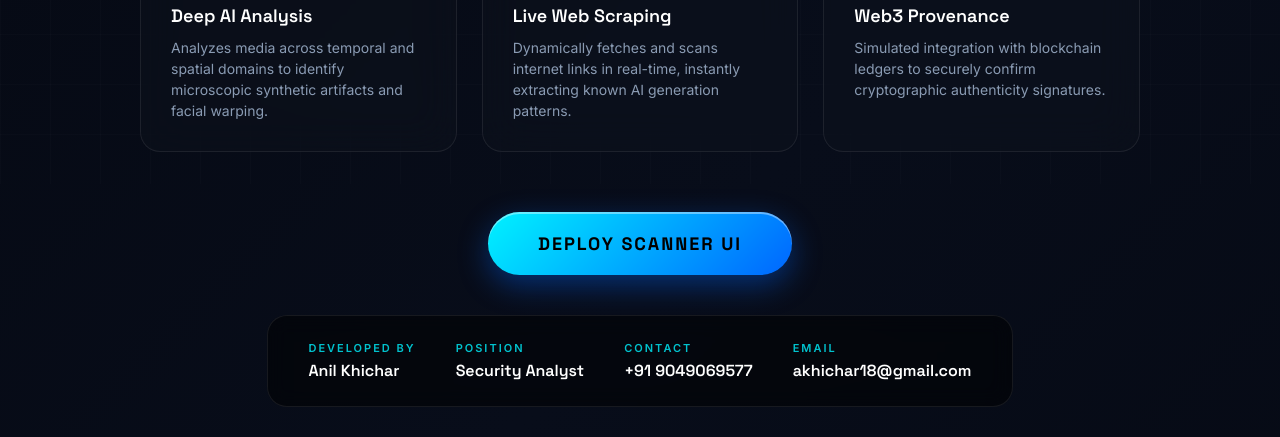
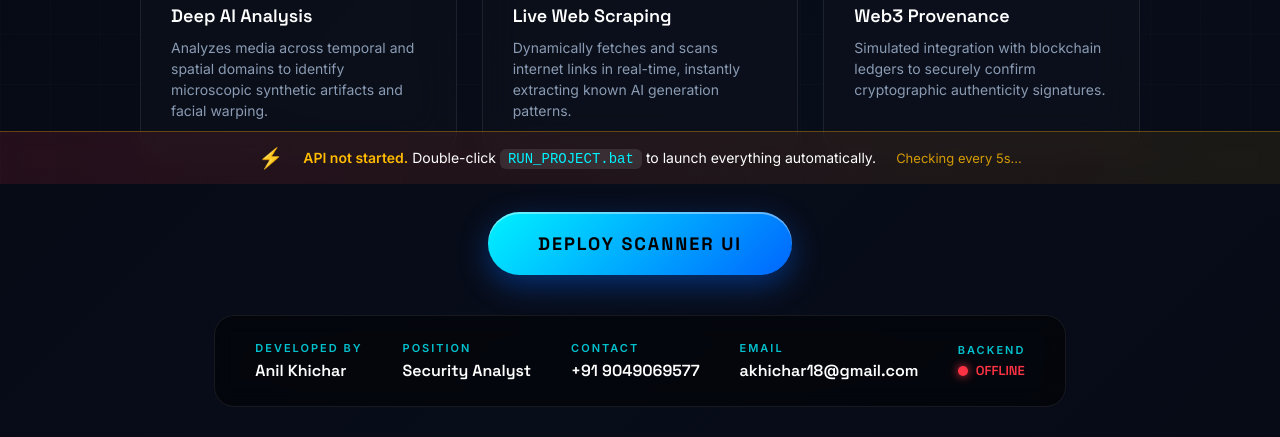
Before and after one commit to AK181045/Sentinels-of-Integrity, a browser extension: page index.html in a window 1280 px wide. Shown: the part 616-1053 px from the top of the page. Drawn offline with Linux system fonts and the light colour scheme; no server answers.

Commit message:
Changes made to make API online by doiuble click

```diff
--- a/index.html
+++ b/index.html
@@ -286,7 +286,7 @@
             </div>
         </div>
 
-        <a href="visual_demo.html" class="launch-btn">DEPLOY SCANNER UI</a>
+        <a href="visual_demo.html" class="launch-btn" id="launch-btn">DEPLOY SCANNER UI</a>
 
     </div>
 
@@ -307,6 +307,84 @@
             <span class="dev-label">Email</span>
             <span class="dev-value">akhichar18@gmail.com</span>
         </div>
+        <!-- API status pill -->
+        <div class="dev-col" style="margin-left:auto;">
+            <span class="dev-label">Backend</span>
+            <span class="dev-value" id="home-api-dot" style="display:flex;align-items:center;gap:8px;">
+                <span id="home-dot" style="width:10px;height:10px;border-radius:50%;background:#ffbb00;box-shadow:0 0 8px #ffbb00;display:inline-block;transition:all 0.4s;"></span>
+                <span id="home-status" style="font-size:13px;transition:all 0.4s;">CONNECTING</span>
+            </span>
+        </div>
     </div>
+
+    <!-- ── API Offline Banner ─────────────────────────────────────────────── -->
+    <div id="api-banner" style="
+        position:fixed; bottom:0; left:0; right:0;
+        background:linear-gradient(90deg,rgba(255,51,68,0.12),rgba(255,187,0,0.08));
+        border-top:1px solid rgba(255,187,0,0.3);
+        padding:14px 30px;
+        display:flex; align-items:center; justify-content:center; gap:20px;
+        backdrop-filter:blur(10px);
+        z-index:999;
+        font-family:'Inter',sans-serif;
+        font-size:14px;
+        transition:transform 0.5s cubic-bezier(0.16,1,0.3,1), opacity 0.5s;
+    ">
+        <span style="font-size:20px;">⚡</span>
+        <span style="color:#fff;">
+            <strong style="color:#ffbb00;">API not started.</strong>
+            Double-click <code style="background:rgba(255,255,255,0.1);padding:2px 8px;border-radius:6px;color:#00f2ff;">RUN_PROJECT.bat</code>
+            to launch everything automatically.
+        </span>
+        <span id="banner-spinner" style="color:#ffbb00;font-size:13px;opacity:0.8;">Checking every 5s...</span>
+    </div>
+
+    <script>
+        // ── API Status Watcher ────────────────────────────────────────────────
+        const API_BASE = 'http://127.0.0.1:8000';
+        let _on = false, _timer = null;
+
+        async function watchAPI() {
+            const dot = document.getElementById('home-dot');
+            const txt = document.getElementById('home-status');
+            const banner = document.getElementById('api-banner');
+
+            try {
+                const ctrl = new AbortController();
+                setTimeout(() => ctrl.abort(), 4000);
+                const r = await fetch(`${API_BASE}/api/v1/health`, { signal: ctrl.signal });
+                if (!r.ok) throw new Error();
+
+                // ── ONLINE ──
+                dot.style.background = '#00ff88';
+                dot.style.boxShadow = '0 0 10px #00ff88';
+                txt.textContent = 'ONLINE';
+                txt.style.color = '#00ff88';
+
+                if (!_on) {
+                    // Slide banner out
+                    banner.style.transform = 'translateY(100%)';
+                    banner.style.opacity = '0';
+                    setTimeout(() => banner.style.display = 'none', 500);
+                    _on = true;
+                }
+            } catch (e) {
+                // ── OFFLINE ──
+                dot.style.background = '#ff3344';
+                dot.style.boxShadow = '0 0 10px #ff3344';
+                txt.textContent = 'OFFLINE';
+                txt.style.color = '#ff3344';
+                banner.style.display = 'flex';
+                banner.style.transform = '';
+                banner.style.opacity = '1';
+                _on = false;
+            }
+
+            clearTimeout(_timer);
+            _timer = setTimeout(watchAPI, _on ? 15000 : 5000);
+        }
+
+        window.addEventListener('load', watchAPI);
+    </script>
 </body>
 </html>
```
Also changed, not shown: visual_demo.html (+31 -4 lines), 7 other files.
